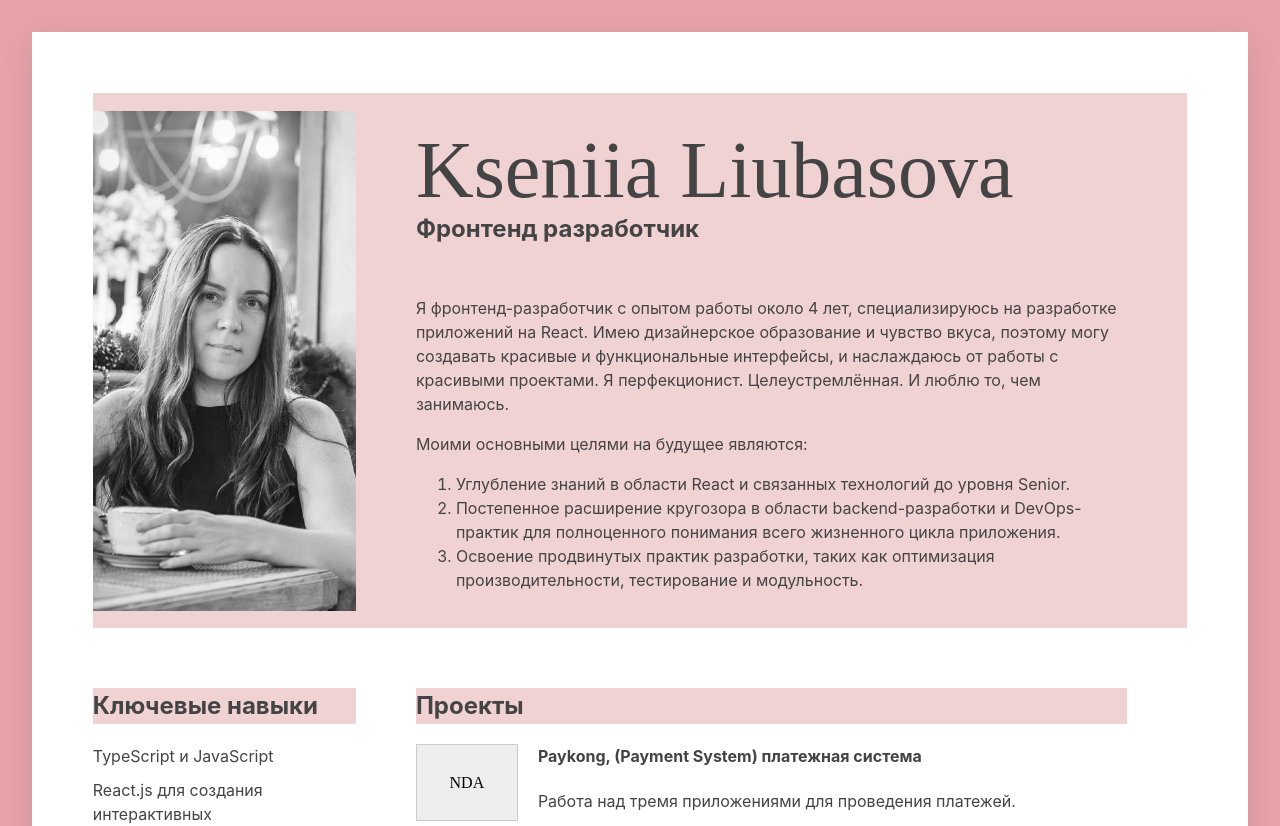
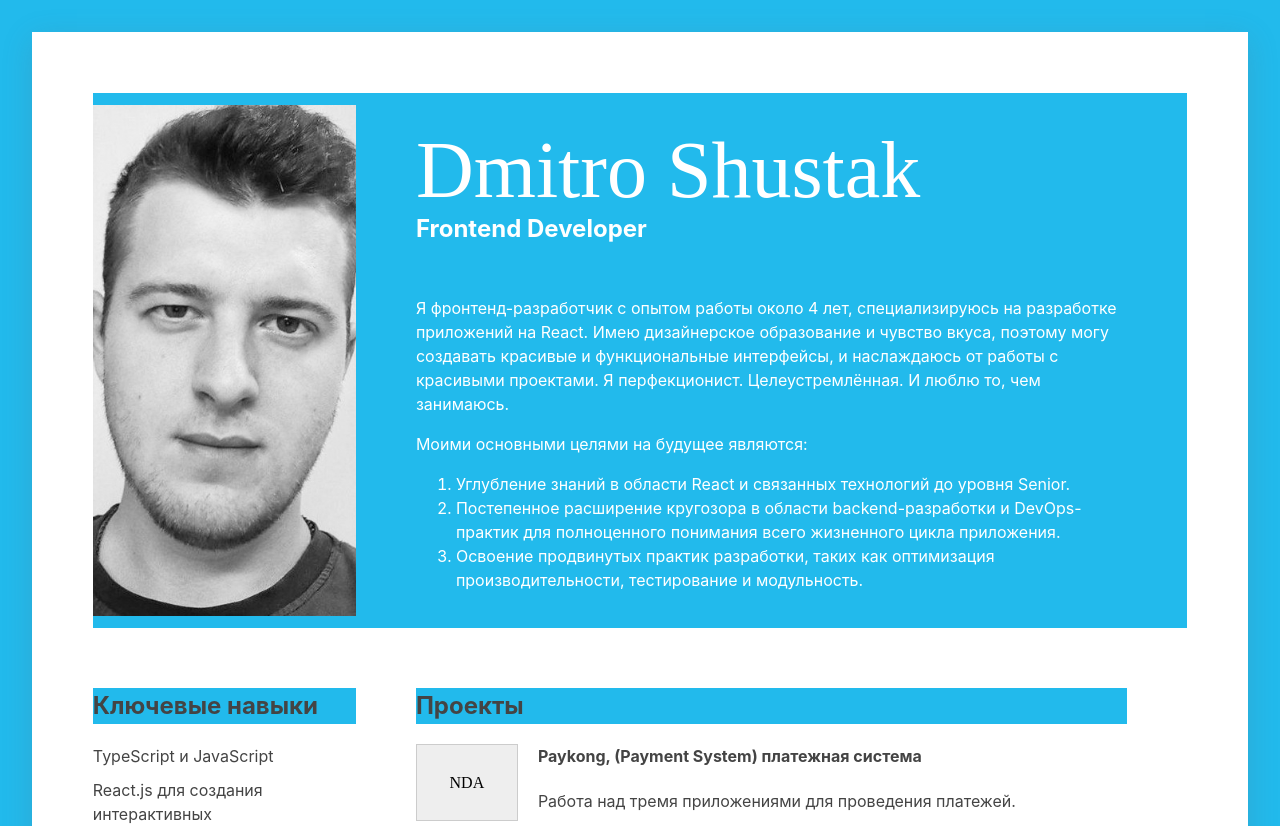
Before and after one commit to evakerrigan/eva-cv, a React (Vite) app: page / in a window 1280 px wide. Shown: the top 826 px of the page. Built offline with nearby package versions, Linux system fonts and the light colour scheme; a web font is replaced by a local one.

Commit message:
feat: test Dmitro

```diff
--- a/src/App.css
+++ b/src/App.css
@@ -24,12 +24,12 @@ body {
 }
 
 a {
-  color: #bc888c;
+  color: #22baec;
   text-decoration: none;
 }
 
 h2 {
-  background-color: #f1d2d3;
+  background-color: #22baec;
 }
 
 .wrapper {
@@ -48,7 +48,8 @@ h2 {
   width: 100%;
   display: flex;
   align-items: center;
-  background-color: #f1d2d3;
+  background-color: #22baec;
+  color: #fff;
 }
 
 .header-wrapper {
@@ -80,7 +81,7 @@ h2 {
 
 .header-avatar-wrapper {
   width: 27%;
-  height: 500px;
+  height: 511px;
   display: block;
   background-image: url("./assets/avatar.jpg");
   background-size: cover;
@@ -191,7 +192,7 @@ h2 {
   color: #444;
   display: block;
   font-style: italic;
-  background-color: #f1d2d3;
+  background-color: #22baecd3;
 }
 
 .footer-container {
--- a/src/components/Header.tsx
+++ b/src/components/Header.tsx
@@ -10,8 +10,8 @@ export const Header = () => {
         <div className="header-wrapper-small-size">
           <div className="header-wrapper-small-size-avatar"></div>
           <div className="header-wrapper-small-size-text">
-            <h1 className="header-name">Kseniia Liubasova</h1>
-            <h2 className="header-title">Фронтенд разработчик</h2>
+            <h1 className="header-name">Dmitro Shustak</h1>
+            <h2 className="header-title">Frontend Developer</h2>
           </div>
           <div className="header-wrapper-mobile-size-avatar"></div>
         </div>
--- a/src/index.css
+++ b/src/index.css
@@ -11,5 +11,5 @@
   text-rendering: optimizeLegibility;
   -webkit-font-smoothing: antialiased;
   -moz-osx-font-smoothing: grayscale;
-  background-color: #e8a3a8;
+  background-color: #22baec;
 }
```
Also changed, not shown: src/assets/avatar.jpg, src/assets/avatar2.jpg (added).
